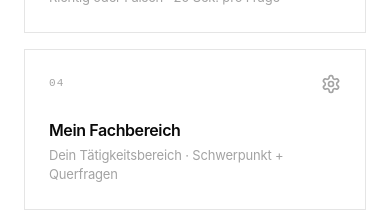
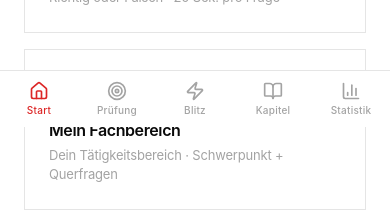
Before and after one commit to mx-town/lap-quiz, a Next.js app: page / in a window 390 px wide. Shown: the part 717-928 px from the top of the page. Built offline with nearby package versions, Linux system fonts and the light colour scheme; no server answers.

Commit message:
statistik fix mobile

```diff
--- a/app/page.tsx
+++ b/app/page.tsx
@@ -1,13 +1,14 @@
 "use client"
 
 import { Navbar } from "@/components/layout/Navbar"
+import { BottomNav } from "@/components/layout/BottomNav"
 import { ModeSelector } from "@/components/layout/ModeSelector"
 
 export default function HomePage() {
   return (
     <>
       <Navbar />
-      <main className="flex-1 max-w-6xl mx-auto w-full px-6 py-16">
+      <main className="flex-1 max-w-6xl mx-auto w-full px-6 py-16 pb-20 md:pb-16">
         <div className="mb-16">
           <h1 className="text-5xl md:text-6xl font-bold tracking-tight mb-3">
             <span className="text-accent-primary">LAP</span>{" "}
@@ -20,6 +21,7 @@ export default function HomePage() {
 
         <ModeSelector />
       </main>
+      <BottomNav />
     </>
   )
 }
--- a/app/quiz/blitz/page.tsx
+++ b/app/quiz/blitz/page.tsx
@@ -3,6 +3,7 @@
 import { useState, useCallback } from "react"
 import { AnimatePresence, motion } from "framer-motion"
 import { Navbar } from "@/components/layout/Navbar"
+import { BottomNav } from "@/components/layout/BottomNav"
 import { Timer } from "@/components/quiz/Timer"
 import { StreakCounter } from "@/components/quiz/StreakCounter"
 import { ResultScreen } from "@/components/quiz/ResultScreen"
@@ -114,9 +115,10 @@ export default function BlitzPage() {
     return (
       <>
         <Navbar />
-        <main className="flex-1 max-w-6xl mx-auto w-full px-6 py-12">
+        <main className="flex-1 max-w-6xl mx-auto w-full px-6 py-12 pb-20 md:pb-12">
           <ResultScreen result={result} />
         </main>
+        <BottomNav />
       </>
     )
   }
@@ -125,7 +127,7 @@ export default function BlitzPage() {
     return (
       <>
         <Navbar />
-        <main className="flex-1 max-w-6xl mx-auto w-full px-6 py-12">
+        <main className="flex-1 max-w-6xl mx-auto w-full px-6 py-12 pb-20 md:pb-12">
           <div className="max-w-md mx-auto bg-bg-surface border border-border-subtle p-8">
             <div className="flex items-center gap-3 mb-6">
               <Zap className="w-5 h-5 text-accent-primary" />
@@ -143,6 +145,7 @@ export default function BlitzPage() {
             </button>
           </div>
         </main>
+        <BottomNav />
       </>
     )
   }
@@ -159,7 +162,7 @@ export default function BlitzPage() {
           flashColor === "red" && "bg-accent-danger/20"
         )}
       >
-        <div className="max-w-2xl mx-auto w-full px-6 py-8 space-y-6">
+        <div className="max-w-2xl mx-auto w-full px-6 py-8 pb-20 md:pb-8 space-y-6">
           {/* Top bar */}
           <div className="flex items-center justify-between">
             <StreakCounter streak={streak} bestStreak={bestStreak} />
@@ -247,6 +250,7 @@ export default function BlitzPage() {
           </AnimatePresence>
         </div>
       </main>
+      <BottomNav />
     </>
   )
 }
--- a/app/quiz/chapter/page.tsx
+++ b/app/quiz/chapter/page.tsx
@@ -2,6 +2,7 @@
 
 import Link from "next/link"
 import { Navbar } from "@/components/layout/Navbar"
+import { BottomNav } from "@/components/layout/BottomNav"
 import { CHAPTERS } from "@/types"
 import { CHAPTER_QUESTIONS } from "@/lib/questions"
 import {
@@ -37,7 +38,7 @@ export default function ChapterPage() {
   return (
     <>
       <Navbar />
-      <main className="flex-1 max-w-6xl mx-auto w-full px-6 py-12">
+      <main className="flex-1 max-w-6xl mx-auto w-full px-6 py-12 pb-20 md:pb-12">
         <div className="mb-10">
           <h1 className="text-3xl font-bold tracking-tight mb-2">Kapitelweises Lernen</h1>
           <p className="text-sm text-text-muted">Wähle ein Kapitel zur gezielten Vertiefung</p>
@@ -68,6 +69,7 @@ export default function ChapterPage() {
           })}
         </div>
       </main>
+      <BottomNav />
     </>
   )
 }
--- a/app/quiz/custom/page.tsx
+++ b/app/quiz/custom/page.tsx
@@ -3,6 +3,7 @@
 import { useState } from "react"
 import Link from "next/link"
 import { Navbar } from "@/components/layout/Navbar"
+import { BottomNav } from "@/components/layout/BottomNav"
 import { Slider } from "@/components/ui/Slider"
 import { PRESET_PROFILES, CHAPTERS } from "@/types"
 import { SlidersHorizontal, ChevronDown } from "lucide-react"
@@ -18,7 +19,7 @@ export default function CustomPage() {
   return (
     <>
       <Navbar />
-      <main className="flex-1 max-w-6xl mx-auto w-full px-6 py-12">
+      <main className="flex-1 max-w-6xl mx-auto w-full px-6 py-12 pb-20 md:pb-12">
         <div className="mb-10">
           <h1 className="text-3xl font-bold tracking-tight mb-2">Mein Fachbereich</h1>
           <p className="text-sm text-text-muted">
@@ -137,6 +138,7 @@ export default function CustomPage() {
           </div>
         </div>
       </main>
+      <BottomNav />
     </>
   )
 }
--- a/app/quiz/exam/page.tsx
+++ b/app/quiz/exam/page.tsx
@@ -2,6 +2,7 @@
 
 import { useState, useCallback, useEffect } from "react"
 import { Navbar } from "@/components/layout/Navbar"
+import { BottomNav } from "@/components/layout/BottomNav"
 import { QuestionCard } from "@/components/quiz/QuestionCard"
 import { ProgressBar } from "@/components/quiz/ProgressBar"
 import { Timer } from "@/components/quiz/Timer"
@@ -80,9 +81,10 @@ export default function ExamPage() {
     return (
       <>
         <Navbar />
-        <main className="flex-1 max-w-6xl mx-auto w-full px-6 py-12">
+        <main className="flex-1 max-w-6xl mx-auto w-full px-6 py-12 pb-20 md:pb-12">
           <ResultScreen result={result} />
         </main>
+        <BottomNav />
       </>
     )
   }
@@ -91,7 +93,7 @@ export default function ExamPage() {
     return (
       <>
         <Navbar />
-        <main className="flex-1 max-w-6xl mx-auto w-full px-6 py-12">
+        <main className="flex-1 max-w-6xl mx-auto w-full px-6 py-12 pb-20 md:pb-12">
           <div className="max-w-md mx-auto bg-bg-surface border border-border-subtle p-8">
             <div className="flex items-center gap-3 mb-6">
               <Target className="w-5 h-5 text-accent-primary" />
@@ -143,6 +145,7 @@ export default function ExamPage() {
             </button>
           </div>
         </main>
+        <BottomNav />
       </>
     )
   }
@@ -150,7 +153,7 @@ export default function ExamPage() {
   return (
     <>
       <Navbar />
-      <main className="flex-1 max-w-6xl mx-auto w-full px-6 py-8">
+      <main className="flex-1 max-w-6xl mx-auto w-full px-6 py-8 pb-20 md:pb-8">
         <div className="max-w-2xl mx-auto space-y-6">
           <div className="flex items-center gap-6 bg-bg-surface p-4 border border-border-subtle">
             <div className="flex-1">
@@ -176,6 +179,7 @@ export default function ExamPage() {
           )}
         </div>
       </main>
+      <BottomNav />
     </>
   )
 }
--- a/app/stats/page.tsx
+++ b/app/stats/page.tsx
@@ -3,6 +3,7 @@
 import { useState, useEffect } from "react"
 import { motion } from "framer-motion"
 import { Navbar } from "@/components/layout/Navbar"
+import { BottomNav } from "@/components/layout/BottomNav"
 import { CHAPTERS } from "@/types"
 import { BarChart3, Trophy, Target } from "lucide-react"
 import { cn } from "@/lib/utils"
@@ -46,7 +47,7 @@ export default function StatsPage() {
   return (
     <>
       <Navbar />
-      <main className="flex-1 max-w-6xl mx-auto w-full px-6 py-12">
+      <main className="flex-1 max-w-6xl mx-auto w-full px-6 py-12 pb-20 md:pb-12">
         <div className="mb-10">
           <h1 className="text-3xl font-bold tracking-tight mb-2">Statistik</h1>
           <p className="text-sm text-text-muted">Dein Lernfortschritt im Überblick</p>
@@ -125,6 +126,7 @@ export default function StatsPage() {
           })}
         </div>
       </main>
+      <BottomNav />
     </>
   )
 }
--- /dev/null
+++ b/components/layout/BottomNav.tsx
@@ -0,0 +1,41 @@
+"use client"
+
+import Link from "next/link"
+import { usePathname } from "next/navigation"
+import { Home, Target, Zap, BookOpen, BarChart3 } from "lucide-react"
+import { cn } from "@/lib/utils"
+
+const items = [
+  { href: "/", label: "Start", icon: Home },
+  { href: "/quiz/exam", label: "Prüfung", icon: Target },
+  { href: "/quiz/blitz", label: "Blitz", icon: Zap },
+  { href: "/quiz/chapter", label: "Kapitel", icon: BookOpen },
+  { href: "/stats", label: "Statistik", icon: BarChart3 },
+]
+
+export function BottomNav() {
+  const pathname = usePathname()
+
+  return (
+    <nav className="fixed bottom-0 left-0 right-0 z-50 md:hidden bg-bg-primary border-t border-border-subtle pb-[env(safe-area-inset-bottom)]">
+      <div className="flex items-center justify-around h-14">
+        {items.map(({ href, label, icon: Icon }) => {
+          const isActive = href === "/" ? pathname === "/" : pathname.startsWith(href)
+          return (
+            <Link
+              key={href}
+              href={href}
+              className={cn(
+                "flex flex-col items-center justify-center gap-0.5 flex-1 h-full transition-colors",
+                isActive ? "text-accent-primary" : "text-text-muted"
+              )}
+            >
+              <Icon className="w-5 h-5" />
+              <span className="text-[10px] font-medium tracking-wide">{label}</span>
+            </Link>
+          )
+        })}
+      </div>
+    </nav>
+  )
+}
```
Also changed, not shown: app/quiz/chapter/[id]/page.tsx (+9 -4 lines), app/quiz/custom/play/page.tsx (+6 -4 lines).
